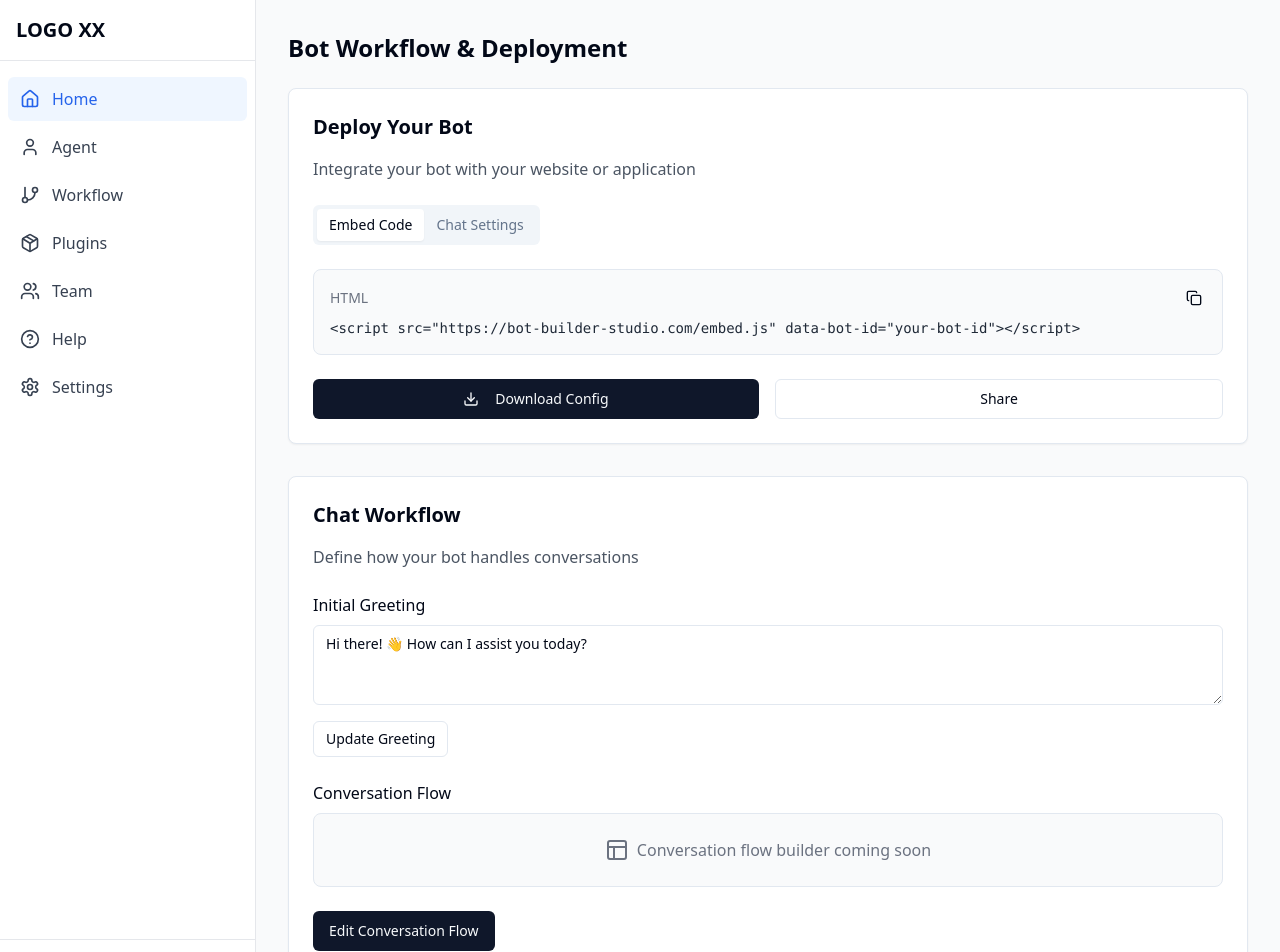
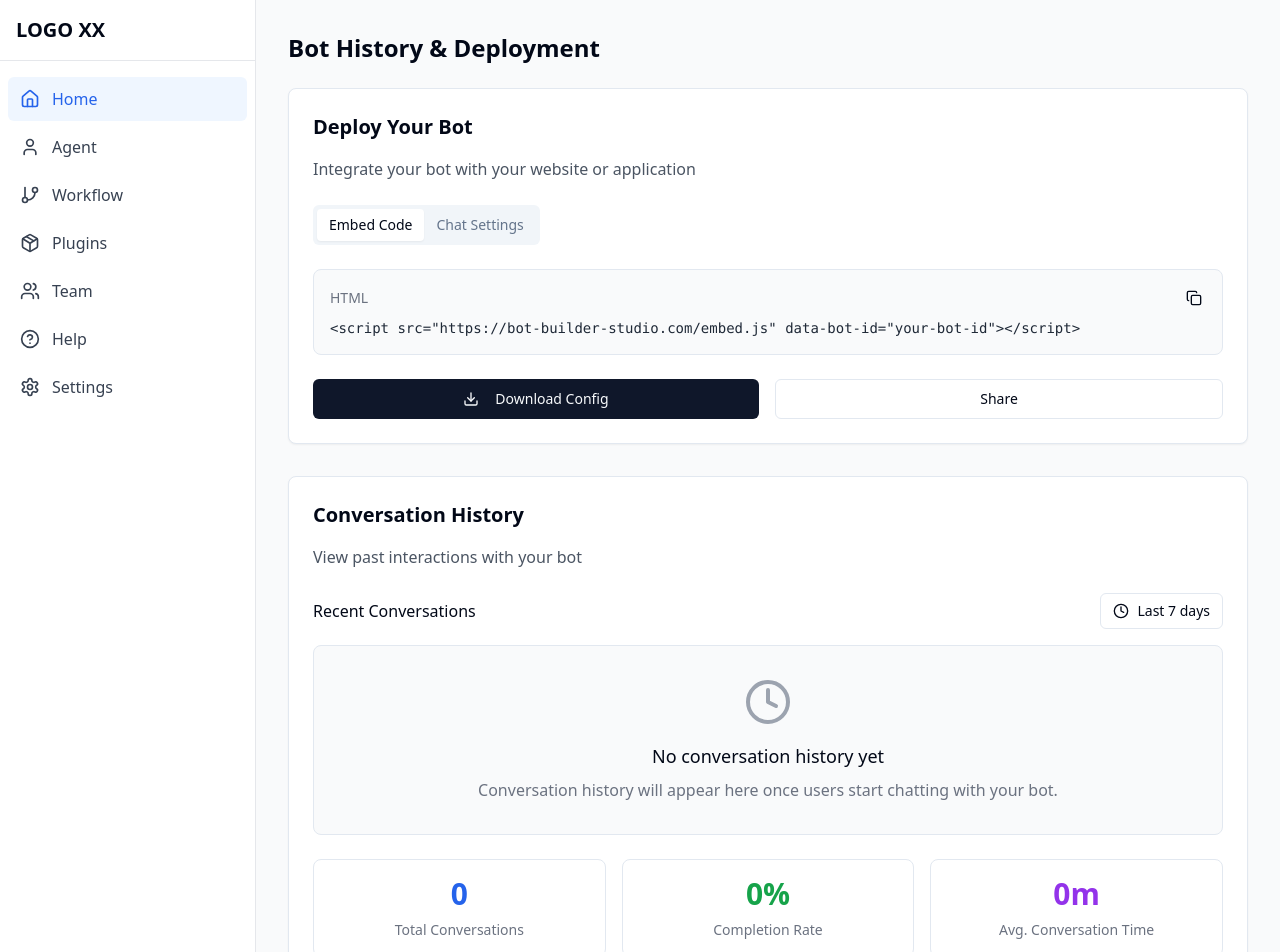
Before and after one commit to majd444/dashy-visual-hub, a React (Vite) app: page /workflow in a window 1280 px wide. Shown: the top 952 px of the page. Built offline with nearby package versions, Linux system fonts and the light colour scheme.

Commit message:
Replace workflow with history
Replaced the "Workflow" page with a "History" page.

```diff
--- a/src/components/AgentCreationSheet.tsx
+++ b/src/components/AgentCreationSheet.tsx
@@ -1,6 +1,5 @@
-
 import React, { useState } from 'react';
-import { Bot, Calendar, Mail, Phone, Upload, Globe, FileText, Palette, Layout } from 'lucide-react';
+import { Bot, Calendar, Mail, Phone, Upload, Globe, FileText, Clock, Layout } from 'lucide-react';
 import { Drawer, DrawerContent, DrawerHeader, DrawerTitle } from "@/components/ui/drawer";
 import { Tabs, TabsContent, TabsList, TabsTrigger } from "@/components/ui/tabs";
 import { Input } from "@/components/ui/input";
@@ -59,10 +58,10 @@ export const AgentCreationSheet: React.FC<AgentCreationSheetProps> = ({ isOpen,
                     Style
                   </TabsTrigger>
                   <TabsTrigger
-                    value="workflow"
+                    value="history"
                     className="border-b-2 border-transparent px-0 py-4 rounded-none data-[state=active]:border-blue-500 data-[state=active]:bg-transparent"
                   >
-                    Workflow
+                    History
                   </TabsTrigger>
                 </TabsList>
               </div>
@@ -304,76 +303,87 @@ export const AgentCreationSheet: React.FC<AgentCreationSheetProps> = ({ isOpen,
                 </div>
               </TabsContent>
 
-              {/* Workflow Tab */}
-              <TabsContent value="workflow" className="p-6">
-                <h2 className="text-3xl font-bold mb-4">Bot Workflow & Deployment</h2>
+              {/* History Tab */}
+              <TabsContent value="history" className="p-6">
+                <h2 className="text-3xl font-bold mb-4">Conversation History</h2>
+                <p className="text-gray-600 mb-6">View and analyze past conversations with your bot</p>
 
-                <div className="mb-10">
-                  <h3 className="text-xl font-semibold mb-2">Deploy Your Bot</h3>
-                  <p className="text-gray-600 mb-4">Integrate your bot with your website or application</p>
-
-                  <div className="flex items-center gap-4 mb-4">
-                    <div className="flex-1">
-                      <Button variant="outline" className="w-full justify-between">
-                        <span className="flex items-center gap-2">
-                          <code>&lt;/&gt;</code> Embed Code
-                        </span>
+                <div className="space-y-6">
+                  <div className="flex items-center justify-between mb-4">
+                    <h3 className="text-lg font-medium">Recent Conversations</h3>
+                    <div className="flex items-center gap-2">
+                      <Button variant="outline" size="sm">
+                        <Clock className="mr-2 h-4 w-4" />
+                        Last 7 days
                       </Button>
-                    </div>
-                    <div className="flex-1">
-                      <Button variant="outline" className="w-full justify-between text-left">
-                        <span className="flex items-center gap-2">
-                          Chat Settings
-                        </span>
+                      <Button variant="outline" size="sm">
+                        <svg xmlns="http://www.w3.org/2000/svg" width="16" height="16" viewBox="0 0 24 24" fill="none" stroke="currentColor" strokeWidth="2" strokeLinecap="round" strokeLinejoin="round" className="mr-2"><polyline points="7 10 12 15 17 10"/><line x1="12" x2="12" y1="15" y2="3"/></svg>
+                        Clear
                       </Button>
                     </div>
                   </div>
 
-                  <div className="bg-gray-50 p-4 rounded-lg border my-6">
-                    <div className="flex justify-between mb-2">
-                      <span className="text-sm text-gray-500">HTML</span>
-                      <Button variant="ghost" size="sm" className="h-6 p-1">
-                        <svg xmlns="http://www.w3.org/2000/svg" width="16" height="16" viewBox="0 0 24 24" fill="none" stroke="currentColor" strokeWidth="2" strokeLinecap="round" strokeLinejoin="round"><rect width="14" height="14" x="8" y="8" rx="2" ry="2"/><path d="M4 16c-1.1 0-2-.9-2-2V4c0-1.1.9-2 2-2h10c1.1 0 2 .9 2 2"/></svg>
-                      </Button>
-                    </div>
-                    <code className="text-xs sm:text-sm block text-gray-800">
-                      &lt;script src="https://bot-builder-studio.com/embed.js" data-bot-id="your-bot-id"&gt;&lt;/script&gt;
-                    </code>
+                  <div className="bg-gray-50 border rounded-lg p-8 text-center">
+                    <Clock className="mx-auto text-gray-400 mb-4" size={48} />
+                    <h4 className="text-lg font-medium mb-2">No conversation history yet</h4>
+                    <p className="text-gray-500 mb-4">Your bot conversation history will appear here once users start interacting with it.</p>
+                    <Button variant="outline">Learn about analytics</Button>
                   </div>
 
-                  <div className="flex gap-4">
-                    <Button className="flex-1">
-                      <svg xmlns="http://www.w3.org/2000/svg" width="16" height="16" viewBox="0 0 24 24" fill="none" stroke="currentColor" strokeWidth="2" strokeLinecap="round" strokeLinejoin="round" className="mr-2"><path d="M21 15v4a2 2 0 0 1-2 2H5a2 2 0 0 1-2-2v-4"/><polyline points="7 10 12 15 17 10"/><line x1="12" x2="12" y1="15" y2="3"/></svg>
-                      Download Config
-                    </Button>
-                    <Button variant="outline" className="flex-1">
-                      Share
-                    </Button>
-                  </div>
-                </div>
-
-                <div>
-                  <h3 className="text-xl font-semibold mb-2">Chat Workflow</h3>
-                  <p className="text-gray-600 mb-4">Define how your bot handles conversations</p>
-
-                  <div className="mb-6">
-                    <h4 className="font-medium mb-2">Initial Greeting</h4>
-                    <div className="bg-gray-50 p-4 rounded-lg border">
-                      <p>Hi there! 👋 How can I assist you today?</p>
+                  <div className="bg-white border rounded-lg p-4 hidden">
+                    <div className="space-y-4">
+                      <div className="flex items-center justify-between p-3 hover:bg-gray-50 rounded-lg cursor-pointer">
+                        <div className="flex items-center gap-3">
+                          <div className="w-10 h-10 bg-blue-100 rounded-full flex items-center justify-center text-blue-600">
+                            <svg xmlns="http://www.w3.org/2000/svg" width="20" height="20" viewBox="0 0 24 24" fill="none" stroke="currentColor" strokeWidth="2" strokeLinecap="round" strokeLinejoin="round"><path d="M20 21v-2a4 4 0 0 0-4-4H8a4 4 0 0 1-2-2v-4"/><circle cx="12" cy="7" r="4"/></svg>
+                          </div>
+                          <div>
+                            <h5 className="font-medium">Conversation with User #1234</h5>
+                            <p className="text-sm text-gray-500">12 messages • Today, 2:30 PM</p>
+                          </div>
+                        </div>
+                        <Button variant="ghost" size="sm">
+                          View
+                        </Button>
+                      </div>
                     </div>
                   </div>
 
-                  <div className="mb-6">
-                    <h4 className="font-medium mb-2">Conversation Flow</h4>
-                    <div className="bg-gray-50 p-6 rounded-lg border flex items-center justify-center">
-                      <Layout className="mr-2 text-gray-500" />
-                      <span className="text-gray-500">Conversation flow builder coming soon</span>
+                  <div>
+                    <h3 className="text-lg font-medium mb-4">Analytics & Insights</h3>
+                    <div className="grid grid-cols-1 md:grid-cols-3 gap-4">
+                      <div className="bg-white border rounded-lg p-4 text-center">
+                        <div className="text-3xl font-bold text-blue-600 mb-2">0</div>
+                        <div className="text-sm text-gray-500">Total Conversations</div>
+                      </div>
+                      <div className="bg-white border rounded-lg p-4 text-center">
+                        <div className="text-3xl font-bold text-green-600 mb-2">0%</div>
+                        <div className="text-sm text-gray-500">Completion Rate</div>
+                      </div>
+                      <div className="bg-white border rounded-lg p-4 text-center">
+                        <div className="text-3xl font-bold text-purple-600 mb-2">0m</div>
+                        <div className="text-sm text-gray-500">Avg. Conversation Time</div>
+                      </div>
                     </div>
                   </div>
 
-                  <Button>
-                    Edit Conversation Flow
-                  </Button>
+                  <div>
+                    <h3 className="text-lg font-medium mb-4">Export Options</h3>
+                    <div className="flex flex-wrap gap-4">
+                      <Button variant="outline" className="flex items-center gap-2">
+                        <svg xmlns="http://www.w3.org/2000/svg" width="16" height="16" viewBox="0 0 24 24" fill="none" stroke="currentColor" strokeWidth="2" strokeLinecap="round" strokeLinejoin="round"><path d="M21 15v4a2 2 0 0 1-2 2H5a2 2 0 0 1-2-2v-4"/><polyline points="7 10 12 15 17 10"/><line x1="12" x2="12" y1="15" y2="3"/></svg>
+                        Export as CSV
+                      </Button>
+                      <Button variant="outline" className="flex items-center gap-2">
+                        <svg xmlns="http://www.w3.org/2000/svg" width="16" height="16" viewBox="0 0 24 24" fill="none" stroke="currentColor" strokeWidth="2" strokeLinecap="round" strokeLinejoin="round"><path d="M21 15v4a2 2 0 0 1-2 2H5a2 2 0 0 1-2-2v-4"/><polyline points="7 10 12 15 17 10"/><line x1="12" x2="12" y1="15" y2="3"/></svg>
+                        Export as JSON
+                      </Button>
+                      <Button variant="outline" className="flex items-center gap-2">
+                        <svg xmlns="http://www.w3.org/2000/svg" width="16" height="16" viewBox="0 0 24 24" fill="none" stroke="currentColor" strokeWidth="2" strokeLinecap="round" strokeLinejoin="round"><path d="M21 15v4a2 2 0 0 1-2 2H5a2 2 0 0 1-2-2v-4"/><polyline points="7 10 12 15 17 10"/><line x1="12" x2="12" y1="15" y2="3"/></svg>
+                        Generate Report
+                      </Button>
+                    </div>
+                  </div>
                 </div>
               </TabsContent>
             </Tabs>
--- a/src/pages/WorkflowPage.tsx
+++ b/src/pages/WorkflowPage.tsx
@@ -6,11 +6,12 @@ import { Button } from "@/components/ui/button";
 import { Tabs, TabsContent, TabsList, TabsTrigger } from "@/components/ui/tabs";
 import { Textarea } from "@/components/ui/textarea";
 import { Label } from "@/components/ui/label";
+import { Clock } from 'lucide-react';
 
 const WorkflowPage = () => {
   return (
     <div className="flex-1 p-8 bg-gray-50">
-      <h1 className="text-2xl font-bold mb-6">Bot Workflow & Deployment</h1>
+      <h1 className="text-2xl font-bold mb-6">Bot History & Deployment</h1>
 
       <Card className="mb-8">
         <CardContent className="p-6">
@@ -82,29 +83,40 @@ const WorkflowPage = () => {
 
       <Card>
         <CardContent className="p-6">
-          <h2 className="text-xl font-semibold mb-4">Chat Workflow</h2>
-          <p className="text-gray-600 mb-6">Define how your bot handles conversations</p>
+          <h2 className="text-xl font-semibold mb-4">Conversation History</h2>
+          <p className="text-gray-600 mb-6">View past interactions with your bot</p>
 
-          <div className="mb-6">
-            <h3 className="font-medium mb-2">Initial Greeting</h3>
-            <Textarea
-              defaultValue="Hi there! 👋 How can I assist you today?"
-              rows={3}
-              className="mb-4"
-            />
-            <Button variant="outline" size="sm">Update Greeting</Button>
+          <div className="flex items-center justify-between mb-4">
+            <h3 className="font-medium">Recent Conversations</h3>
+            <Button variant="outline" size="sm" className="flex items-center gap-2">
+              <Clock size={16} />
+              Last 7 days
+            </Button>
           </div>
 
-          <div className="mb-6">
-            <h3 className="font-medium mb-2">Conversation Flow</h3>
-            <div className="bg-gray-50 p-6 rounded-lg border flex items-center justify-center">
-              <svg xmlns="http://www.w3.org/2000/svg" width="24" height="24" viewBox="0 0 24 24" fill="none" stroke="currentColor" strokeWidth="2" strokeLinecap="round" strokeLinejoin="round" className="mr-2 text-gray-500"><rect width="18" height="18" x="3" y="3" rx="2"/><path d="M3 9h18"/><path d="M9 21V9"/></svg>
-              <span className="text-gray-500">Conversation flow builder coming soon</span>
+          <div className="bg-gray-50 p-8 rounded-lg border text-center mb-6">
+            <Clock className="mx-auto text-gray-400 mb-4" size={48} />
+            <h4 className="text-lg font-medium mb-2">No conversation history yet</h4>
+            <p className="text-gray-500">Conversation history will appear here once users start chatting with your bot.</p>
+          </div>
+
+          <div className="grid grid-cols-1 md:grid-cols-3 gap-4 mb-6">
+            <div className="bg-white border rounded-lg p-4 text-center">
+              <div className="text-3xl font-bold text-blue-600 mb-2">0</div>
+              <div className="text-sm text-gray-500">Total Conversations</div>
+            </div>
+            <div className="bg-white border rounded-lg p-4 text-center">
+              <div className="text-3xl font-bold text-green-600 mb-2">0%</div>
+              <div className="text-sm text-gray-500">Completion Rate</div>
+            </div>
+            <div className="bg-white border rounded-lg p-4 text-center">
+              <div className="text-3xl font-bold text-purple-600 mb-2">0m</div>
+              <div className="text-sm text-gray-500">Avg. Conversation Time</div>
             </div>
           </div>
 
           <Button>
-            Edit Conversation Flow
+            View Detailed Analytics
           </Button>
         </CardContent>
       </Card>
```
